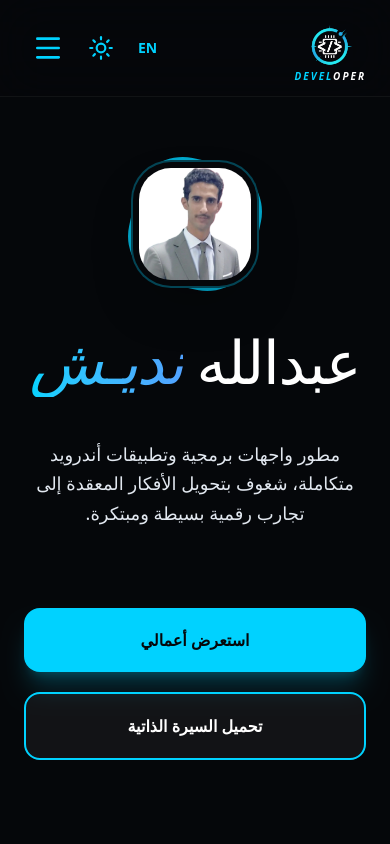
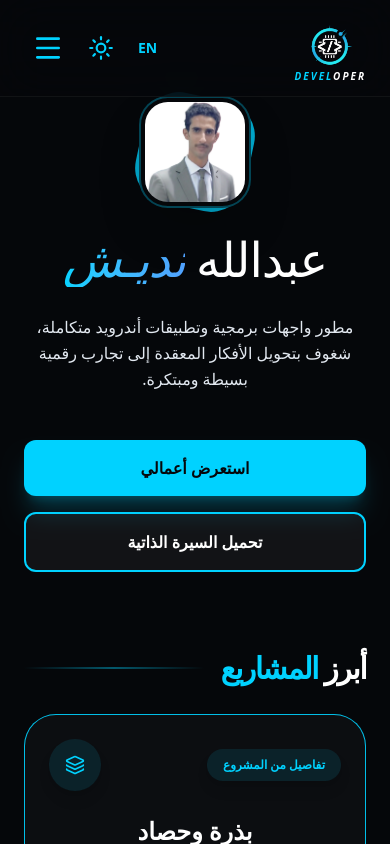
Before and after one commit to AN2024S/an-portfolio, a React (Vite) app: page / in a window 390 px wide. Shown: the top 844 px of the page. Built offline with nearby package versions, Linux system fonts and the light colour scheme; a web font is replaced by a local one.

Commit message:
Fix: mobile responsiveness for hero section

```diff
--- a/src/components/home/Hero.jsx
+++ b/src/components/home/Hero.jsx
@@ -3,26 +3,27 @@ import { motion } from 'framer-motion';
 
 const Hero = ({ darkMode, t, lang }) => {
   return (
-    <section id="home" className="relative pt-40 pb-32 px-6 max-w-7xl mx-auto text-center">
-      {/* الخلفية المضيئة */}
-      <div className="absolute top-20 left-1/2 -translate-x-1/2 -z-10 w-full max-w-[600px] h-[400px] bg-accent/10 rounded-full blur-[120px]"></div>
+    // تقليل pt-40 إلى pt-24 في الجوال و pb-32 إلى pb-16 لرفع المحتوى
+    <section id="home" className="relative pt-24 pb-16 md:pt-40 md:pb-32 px-6 max-w-7xl mx-auto text-center">
+      {/* الخلفية المضيئة - تصغير حجمها في الجوال */}
+      <div className="absolute top-10 md:top-20 left-1/2 -translate-x-1/2 -z-10 w-full max-w-[300px] md:max-w-[600px] h-[300px] md:h-[400px] bg-accent/10 rounded-full blur-[80px] md:blur-[120px]"></div>
 
       <motion.div initial={{ opacity: 0, y: 30 }} animate={{ opacity: 1, y: 0 }}>
-        {/* الصورة الشخصية */}
-        <div className="relative w-32 h-32 md:w-48 md:h-48 mx-auto mb-10">
-          <div className="absolute inset-0 bg-accent rounded-[3rem] rotate-12 opacity-80"></div>
+        {/* الصورة الشخصية - تصغير الحجم في الجوال mb-6 بدلاً من mb-10 */}
+        <div className="relative w-28 h-28 md:w-48 md:h-48 mx-auto mb-6 md:mb-10">
+          <div className="absolute inset-0 bg-accent rounded-[2.2rem] md:rounded-[3rem] rotate-12 opacity-80"></div>
           <img
             src="/an.jpg"
             alt="Abdullah"
-            className="relative w-full h-full object-cover object-[center_25%] rounded-[2.5rem] border-2 border-accent/30 p-1.5 bg-[#05070A] shadow-2xl transition-all"
+            className="relative w-full h-full object-cover object-[center_25%] rounded-[1.8rem] md:rounded-[2.5rem] border-2 border-accent/30 p-1 md:p-1.5 bg-[#05070A] shadow-2xl transition-all"
           />
         </div>
 
-        {/* الاسم: نستخدم الخط الفني للعربية مع زيادة الحجم قليلاً للجمالية */}
-        <h2 className={`mb-10 tracking-tighter leading-tight ${
+        {/* الاسم - تصغير الحجم في الجوال لضمان عدم كسر السطر بشكل سيء */}
+        <h2 className={`mb-6 md:mb-10 tracking-tighter leading-tight ${
           lang === 'ar'
-            ? 'arabic-calligraphy text-6xl md:text-9xl'
-            : 'text-5xl md:text-8xl font-black'
+            ? 'arabic-calligraphy text-5xl md:text-9xl'
+            : 'text-4xl md:text-8xl font-black'
         }`}>
           {lang === 'ar' ? (
             <>عبدالله <span className="text-transparent bg-clip-text bg-gradient-to-r from-accent to-blue-400 italic">نديـش</span></>
@@ -31,18 +32,18 @@ const Hero = ({ darkMode, t, lang }) => {
           )}
         </h2>
 
-        {/* الوصف: نستخدم الوزن المتوسط من خط Tajawal لسهولة القراءة */}
-        <p className={`max-w-3xl mx-auto text-lg md:text-2xl mb-20 leading-relaxed font-medium ${
+        {/* الوصف - تصغير text-lg إلى text-base في الجوال وتقليل الهامش السفلي mb-20 إلى mb-12 */}
+        <p className={`max-w-2xl mx-auto text-base md:text-2xl mb-12 md:mb-20 leading-relaxed font-medium ${
           darkMode ? 'text-slate-200' : 'text-slate-900'
         }`}>
           {t.sub}
         </p>
 
-        {/* الأزرار المترجمة */}
-        <div className="flex flex-col sm:flex-row justify-center items-center gap-5">
+        {/* الأزرار - تقليل الحشو px/py في الجوال لضغط المساحة العمودية */}
+        <div className="flex flex-col sm:flex-row justify-center items-center gap-4 md:gap-5">
           <a
             href="#projects"
-            className="w-full sm:w-auto px-10 py-5 bg-accent text-primary font-bold rounded-2xl shadow-xl shadow-accent/20 transition-transform hover:scale-105 active:scale-95"
+            className="w-full sm:w-auto px-8 py-4 md:px-10 md:py-5 bg-accent text-primary font-bold rounded-xl md:rounded-2xl shadow-xl shadow-accent/20 transition-transform hover:scale-105 active:scale-95"
           >
             {t.viewWork}
           </a>
@@ -50,7 +51,7 @@ const Hero = ({ darkMode, t, lang }) => {
           <a
             href="/cv.pdf"
             download
-            className={`w-full sm:w-auto px-10 py-5 flex items-center justify-center gap-3 font-bold rounded-2xl border-2 transition-all hover:bg-accent/10 active:scale-95 ${
+            className={`w-full sm:w-auto px-8 py-4 md:px-10 md:py-5 flex items-center justify-center gap-3 font-bold rounded-xl md:rounded-2xl border-2 transition-all hover:bg-accent/10 active:scale-95 ${
               darkMode
                 ? 'bg-white/5 border-accent text-white'
                 : 'bg-white border-slate-300 text-slate-900'
```
